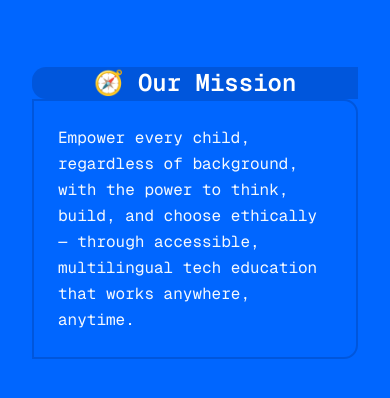
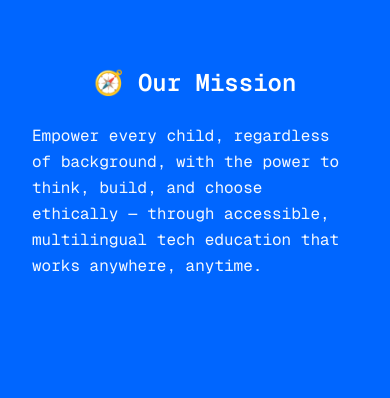
Before and after one commit to greedypanda0/oracode-web, a Next.js app: page / in a window 390 px wide. Shown: the part 532-930 px from the top of the page. Built offline with nearby package versions, Linux system fonts and the light colour scheme; no server answers.

Commit message:
fixed some ui

```diff
--- a/src/features/home/components/misson.jsx
+++ b/src/features/home/components/misson.jsx
@@ -6,12 +6,12 @@ export function Mission() {
 
   return (
     <div className="w-full px-4 py-8 flex flex-col md:flex-row">
-      <div className="md:w-1/3 w-full flex items-center justify-center bg-primary/40 rounded-l-xl">
+      <div className="md:w-1/3 w-full flex items-center justify-center md:bg-primary/40 rounded-l-xl">
         <h2 className="text-2xl font-semibold text-foreground text-center md:text-left">
           {t("title")}
         </h2>
       </div>
-      <div className="md:w-2/3 w-full flex items-center border-2 border-primary/40 p-6 rounded-r-xl">
+      <div className="md:w-2/3 w-full flex items-center md:border-2 border-primary/40 py-6 md:p-6 rounded-r-xl">
         <p className="text-base text-primary-foreground leading-relaxed">
           {t("description")}
         </p>
```
